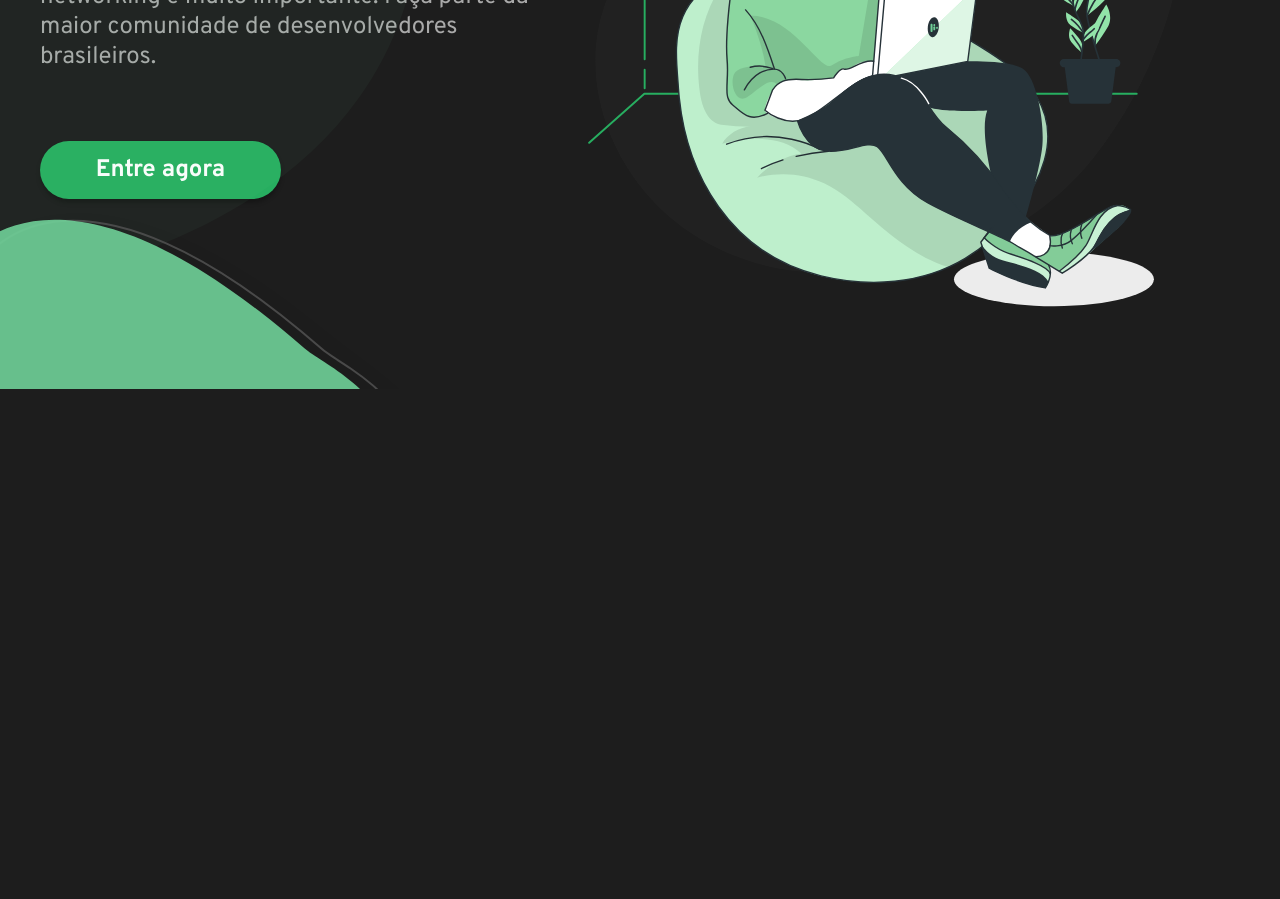
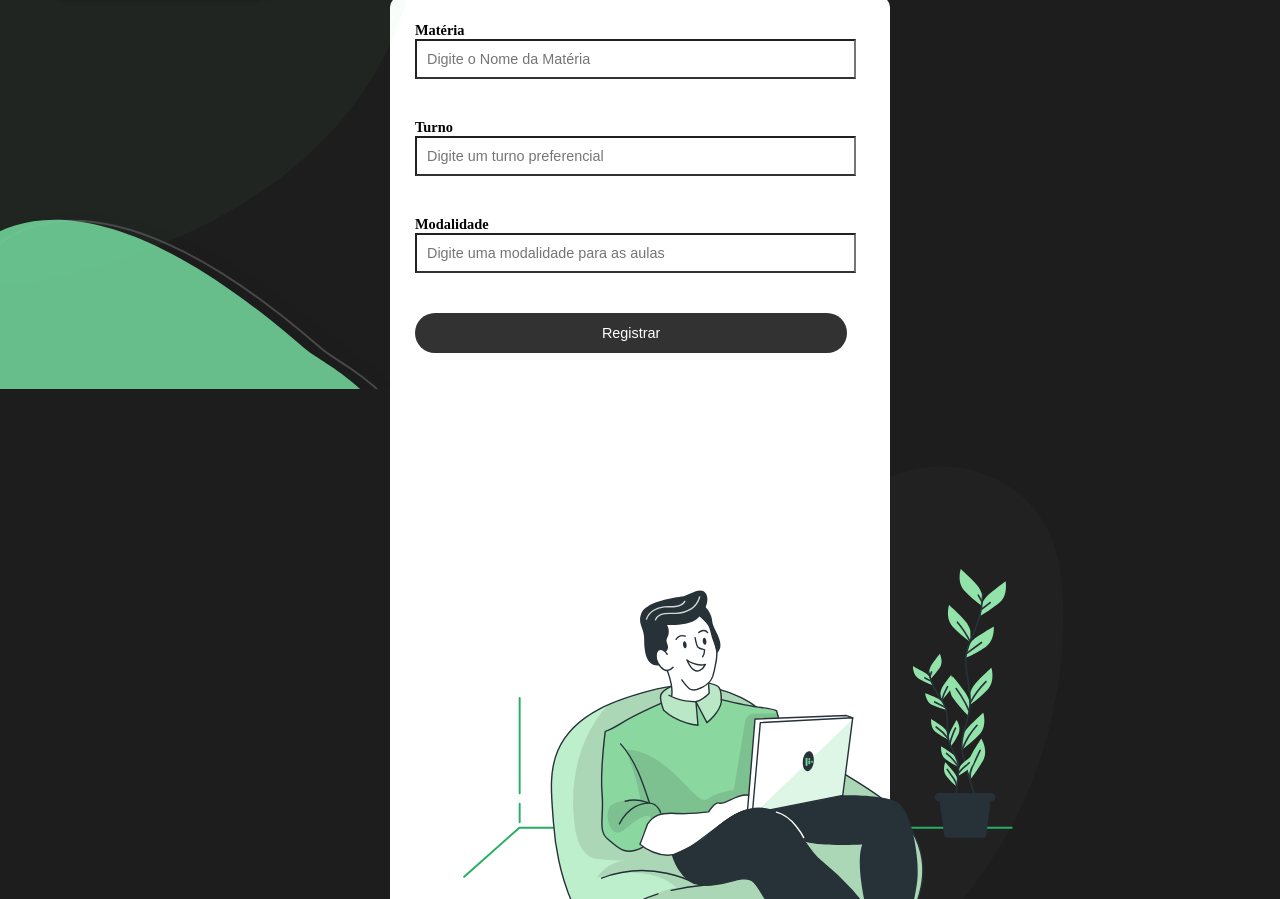
Before and after one commit to JuanBarcelos/Digital-House-Checkpoint, a plain HTML site: page index.html in a window 1280 px wide. Shown: the part 411-1310 px from the top of the page. Before the commit the page ends 800 px from the top, so only its background shows below. Drawn offline with Linux system fonts and the light colour scheme.

Commit message:
Up do css e html

```diff
--- a/css/style.css
+++ b/css/style.css
@@ -5,10 +5,73 @@
     box-sizing: border-box;
 }
 html,body {
+    padding-top: 5vh;
     width: 100vw;
     height: 100vh;
     background-color: #1d1d1d;
 }
+
+input, label {
+    display: block;
+    width: 100%;
+}
+
+input:focus, label:focus {
+    outline: none;
+
+}
+
+#main-container {
+    width: 500px;
+    margin-left: auto;
+    margin-right: auto;
+    margin-bottom: auto;
+    background-color: #FFFFFF;
+    border-radius: 10px;
+    padding: 25px;
+}
+
+form{
+    display: flex;
+    flex-wrap: wrap;
+    justify-content: space-between;
+}
+
+.half-box{
+    flex: 1 1 50%;
+    position: relative;
+}
+
+.spacing{
+margin-right: 2%;
+}
+
+label{
+    font-weight: bold;
+    font-size: .9rem;
+}
+
+input{
+    border-bottom: 2px solid #323232;
+    padding: 10px;
+    font-size: .9rem;
+    margin-bottom: 40px;
+}
+
+.input-focus{
+    border-color: #27AE60;
+}
+
+input[type="submit"]{
+    background-color: #323232;
+    color: #FFFFFF;
+    border: none;
+    border-radius: 20px;
+    height: 40px;
+    cursor: pointer;
+}
+
+
 header {
     margin: 0 auto;
     padding-top: 70px;
@@ -18,6 +81,7 @@ header {
     display: flex;
     justify-content: start;
     align-items: center;
+
 }
 .redes-social a{
     text-decoration: none;
@@ -59,7 +123,7 @@ main{
     align-items: center;
 }
 .bolha{
-    position: absolute;
+    position:fixed;
     left: 0;
     top: 0;
     height: 100%;
@@ -86,7 +150,7 @@ main{
     margin-top: 69px;
     background: #27AE60;
     box-shadow: 0px 4px 4px rgba(0, 0, 0, 0.25);
-    border-radius: 55px;
+    border-radius: 50px;
 
     display: flex;
     justify-content: center;
--- a/index.html
+++ b/index.html
@@ -32,10 +32,33 @@
         <div class="descricao">
             <h1>O maior banco de devs do Brasil</h1>
             <p>Nao importa se front ou back end,  fazer networking e muito importante. Faça parte da maior comunidade de desenvolvedores brasileiros.</p>
-            <div class="btn-home">
-                <a href="#">Entre agora</a>
+            <div class="btn-home" Conheça Nosso Time>
             </div>
-        </div>
+
+        <div id="main-container">
+
+          <form id="register-form" >
+                 <div class="half-box spacing">
+                 <label for="Materia"> Matéria</label>
+                 <input type="text" name="Materia" id="Materia" placeholder="Digite o Nome da Matéria">
+                 </div>
+
+                 <div class="half-box spacing">
+                 <label for="Turno"> Turno</label>
+                 <input type="text" name="Turno" id="Turno" placeholder="Digite um turno preferencial">
+                 </div>
+
+                 <div class="half-box spacing">
+                 <label for="Modalidade"> Modalidade</label>
+                 <input type="text" name="Modalidade" id="Modalidade" placeholder="Digite uma modalidade para as aulas">
+
+                 <div class="half-box spacing">
+                <input type="submit"  id="btn-submt" value="Registrar">
+                 </div>
+                </form>
+            </div>
+
+
         <img class="img-programador" src="./img/Programador main.svg" alt="">
 
         <img src="./img/Blobs baixo.svg" alt="" class="bolha">
```
